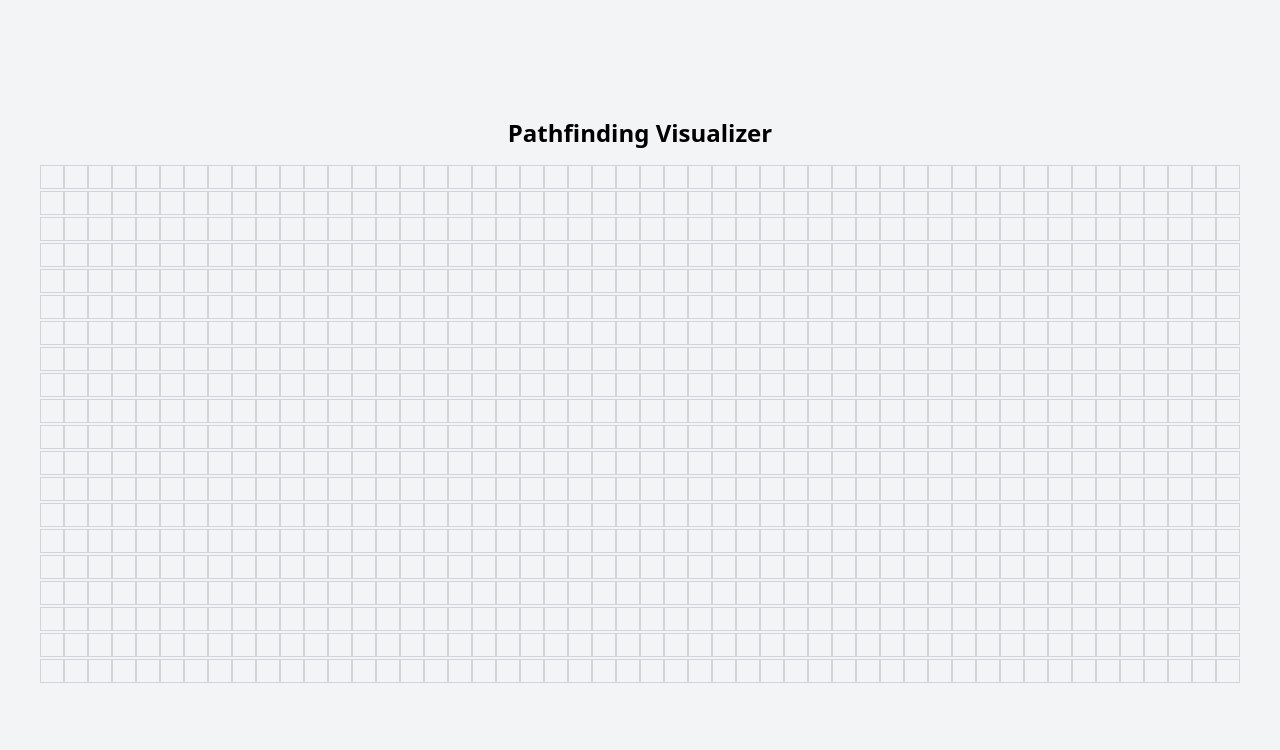
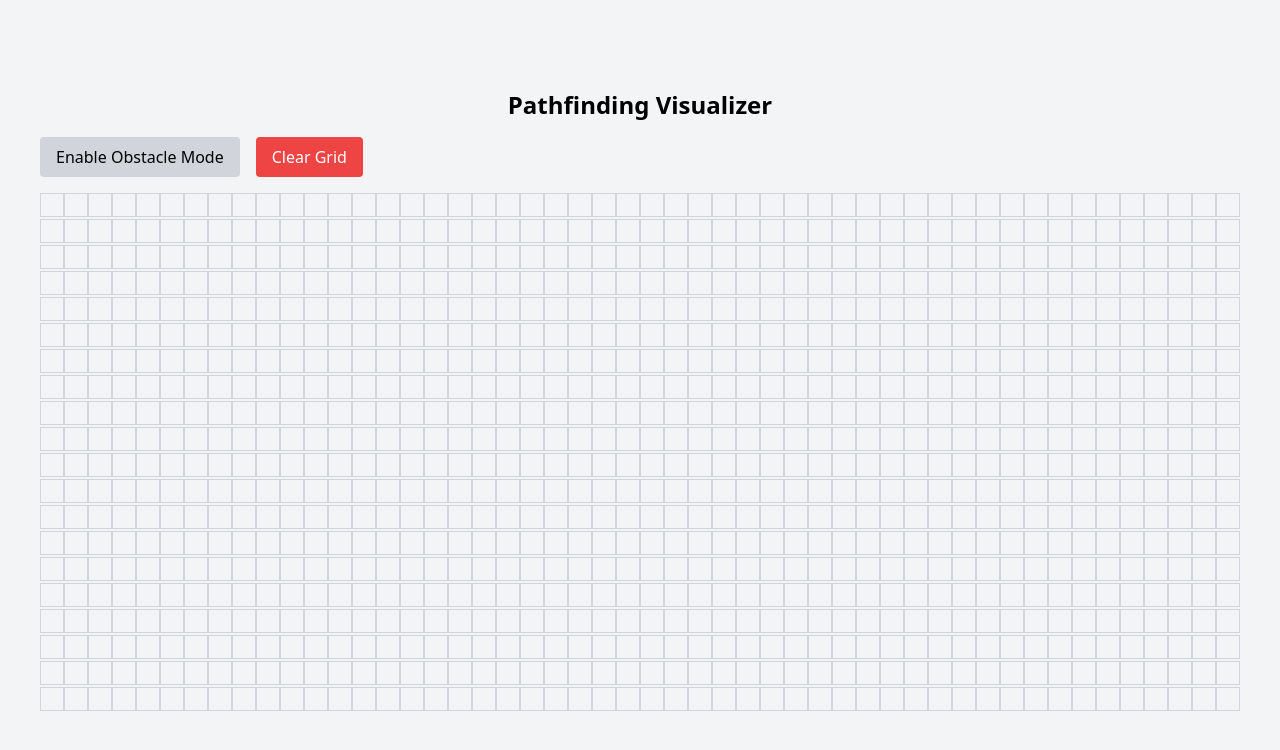
Before and after one commit to iFrey47/pathfinding-visualizer, a React (Create React App) app: page / in a window 1280 px wide. Shown: the top 750 px of the page. Built offline with nearby package versions, Linux system fonts and the light colour scheme.

Commit message:
obstacle seperate button

```diff
--- a/src/components/Grid.tsx
+++ b/src/components/Grid.tsx
@@ -10,8 +10,9 @@ const Grid: React.FC = () => {
   const [endCell, setEndCell] = useState<{ row: number; col: number } | null>(
     null
   );
+  const [isObstacleMode, setIsObstacleMode] = useState(false);
 
-  const handleNodeClick = (row: number, col: number) => {
+  const handleCellClick = (row: number, col: number) => {
     const newGrid = [...grid];
     if (!startCell) {
       setStartCell({ row, col });
@@ -19,13 +20,37 @@ const Grid: React.FC = () => {
     } else if (!endCell) {
       setEndCell({ row, col });
       newGrid[row][col].isEnd = true;
-    } else {
+    } else if (isObstacleMode) {
       newGrid[row][col].isObstacle = !newGrid[row][col].isObstacle;
     }
     setGrid(newGrid);
   };
 
+  const clearGrid = () => {
+    setGrid(createInitialGrid());
+    setStartCell(null);
+    setEndCell(null);
+  };
+
   return (
+    <div>
+      <div className="flex space-x-4 mb-4">
+        <button
+          className={`px-4 py-2 rounded ${
+            isObstacleMode ? "bg-blue-500 text-white" : "bg-gray-300"
+          }`}
+          onClick={() => setIsObstacleMode(!isObstacleMode)}
+        >
+          {isObstacleMode ? "Disable Obstacle Mode" : "Enable Obstacle Mode"}
+        </button>
+        <button
+          className="px-4 py-2 bg-red-500 text-white rounded"
+          onClick={clearGrid}
+        >
+          Clear Grid
+        </button>
+      </div>
+
       <div className="grid grid-cols-50 gap-0.5">
         {grid.map((row, rowIdx) => (
           <div key={rowIdx} className="flex">
@@ -35,11 +60,12 @@ const Grid: React.FC = () => {
                 isStart={cell.isStart}
                 isEnd={cell.isEnd}
                 isObstacle={cell.isObstacle}
-              onClick={() => handleNodeClick(rowIdx, cellIdx)}
+                onClick={() => handleCellClick(rowIdx, cellIdx)}
               />
             ))}
           </div>
         ))}
+      </div>
     </div>
   );
 };
```
Lines whose indentation alone changed are shown as unchanged.
